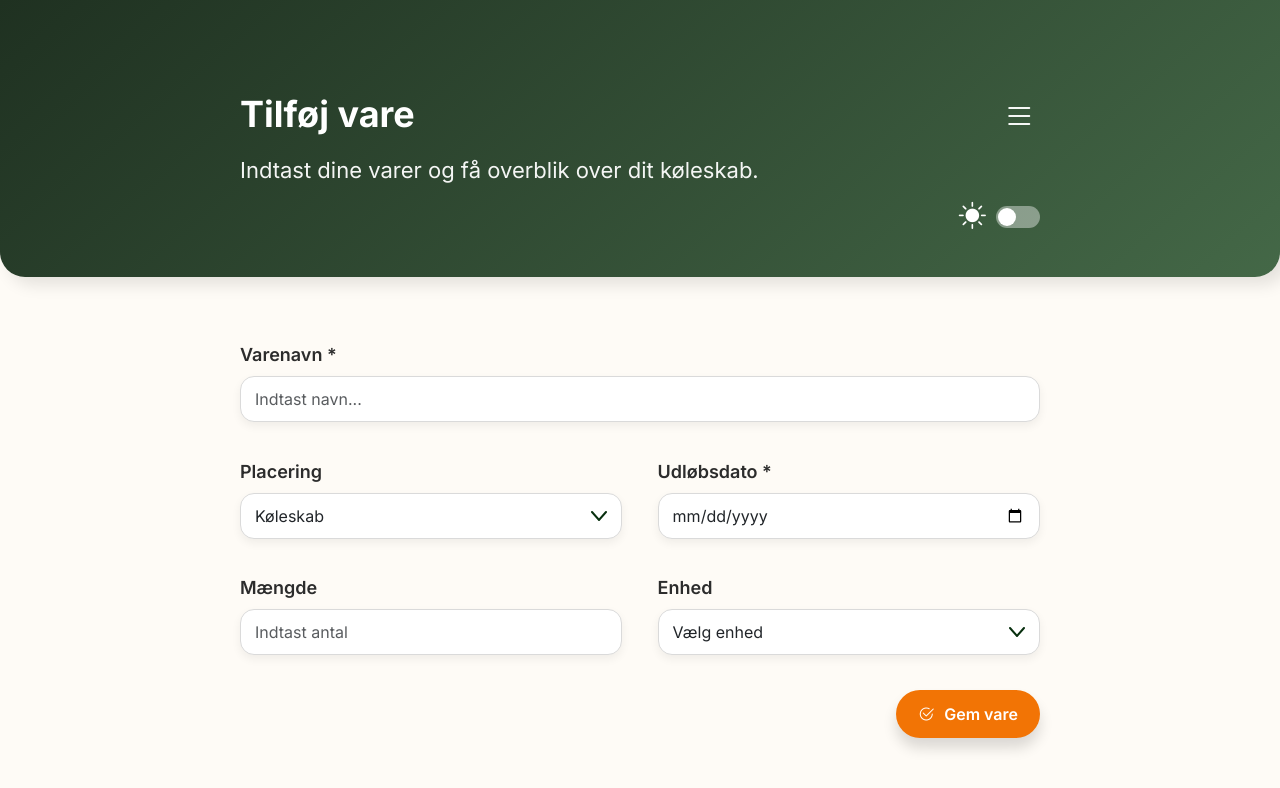
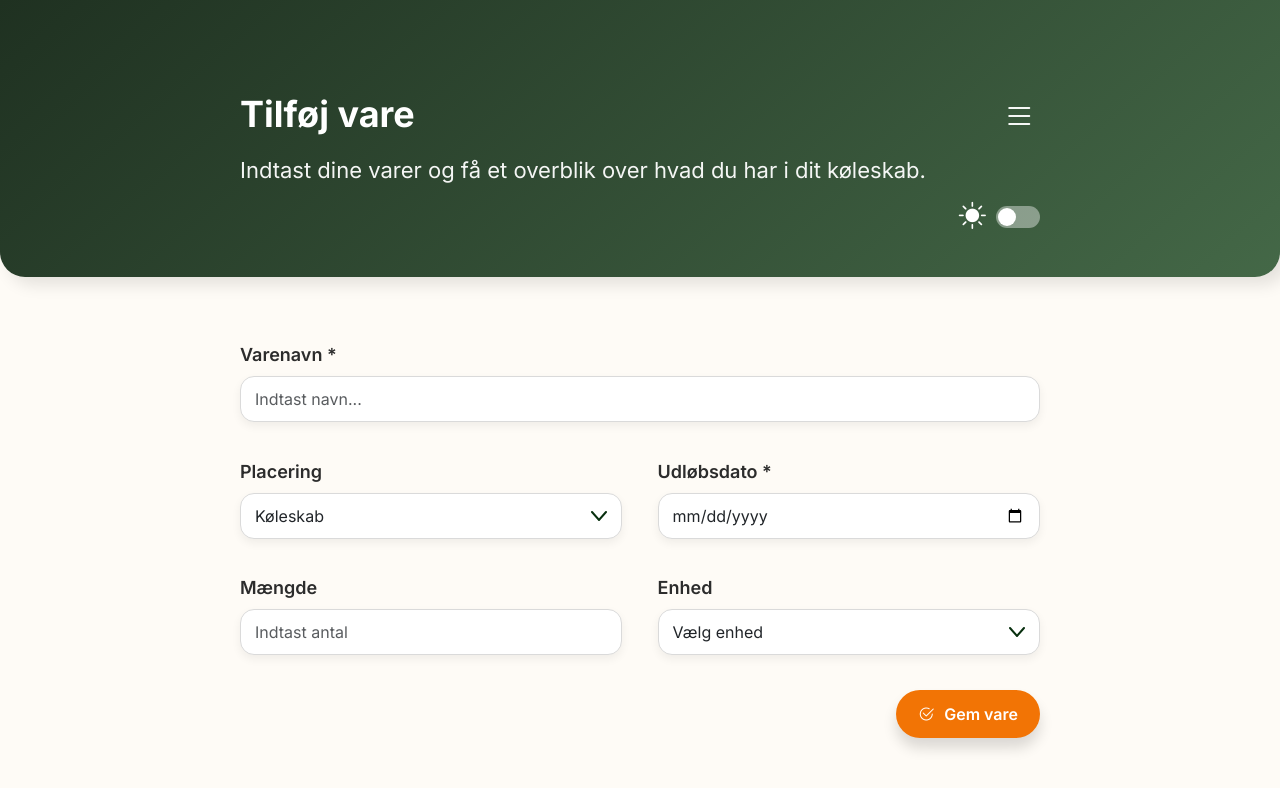
Before and after one commit to Emmafrederiksen/use-me-first, a Vue app: page /indtast in a window 1280 px wide. Shown: the top 788 px of the page. Built offline with nearby package versions, Linux system fonts and the light colour scheme.

Commit message:
changed subtitles

```diff
--- a/src/components/HeaderCard.vue
+++ b/src/components/HeaderCard.vue
@@ -163,7 +163,6 @@ export default {
   font-size: 1rem;
   margin-top: 0.5rem;
   opacity: 0.95;
-  max-width: 215px;
 }
 
 /* -------------------------------------- */
@@ -291,7 +290,6 @@ export default {
 
   .subtitle {
     font-size: 1.375rem; /* = 22px */
-    max-width: none;
 
   }
 }
--- a/src/components/UseMeFirstCarousel.vue
+++ b/src/components/UseMeFirstCarousel.vue
@@ -1,7 +1,7 @@
 <template>
   <div class="carousel-wrapper" role="region" aria-label="Varer der udløber snart">
     <div class="d-flex justify-content-between align-items-center">
-      <h2>Udløber snart</h2>
+      <h2>Undgå madspil</h2>
       <!-- desktop-pile -->
       <div class="d-none d-sm-flex align-items-center arrow-buttons">
         <button class="arrow-btn" @click="scrollLeft" aria-label="Scroll venstre">
--- a/src/main.js
+++ b/src/main.js
@@ -27,7 +27,7 @@ const router = createRouter({
             component: DashBoard,
             meta: {
                 title: 'Godmorgen, Laura! 👋',
-                subtitle: 'Dit daglige overblik, så dine varer bliver brugt i tide.',
+                subtitle: 'Dit daglige overblik – brug dine varer i tide.',
             }
         },
 
@@ -45,7 +45,7 @@ const router = createRouter({
             component: AddItem,
             meta: {
                 title: 'Tilføj varer',
-                subtitle: 'Indtast dine varer og få overblik over dit køleskab.',
+                subtitle: 'Indtast dine varer og få et overblik over hvad du har i dit køleskab.',
             }
         },
 
```
